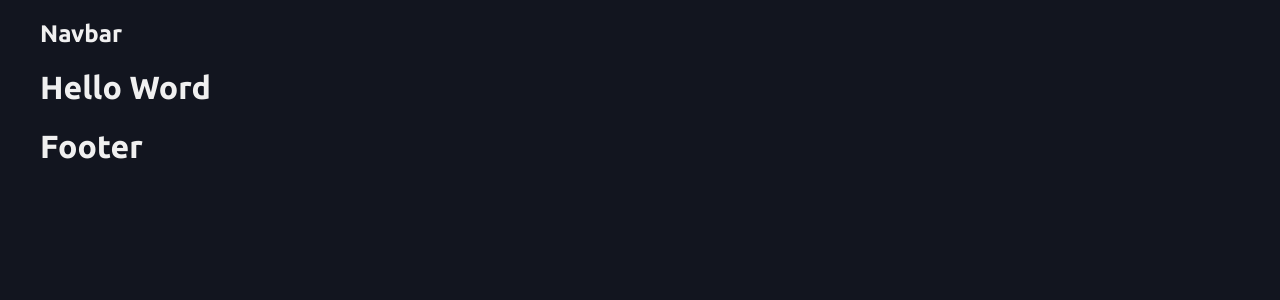
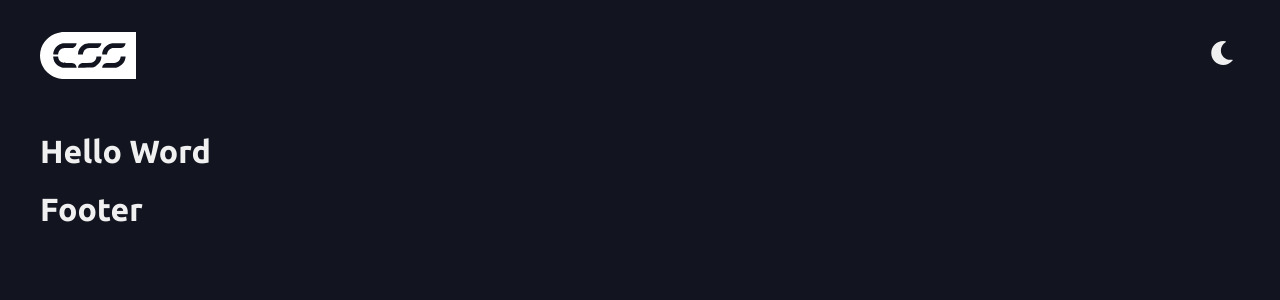
Before and after one commit to DevMiguell/my-blog, a Next.js app: page / in a window 1280 px wide. Shown: the top 300 px of the page. Built offline with nearby package versions, Linux system fonts and the light colour scheme.

Commit message:
feat: IconButton and finish NavBar Composition

```diff
--- a/package.json
+++ b/package.json
@@ -11,11 +11,13 @@
     "next": "12.0.8",
     "react": "17.0.2",
     "react-dom": "17.0.2",
+    "react-icons": "^4.3.1",
     "styled-components": "^5.3.3"
   },
   "devDependencies": {
     "@types/node": "17.0.8",
     "@types/react": "17.0.38",
+    "@types/react-icons": "^3.0.0",
     "@types/styled-components": "^5.1.20",
     "eslint": "8.6.0",
     "eslint-config-next": "12.0.8",
--- a/src/components/@App/Container/index.tsx
+++ b/src/components/@App/Container/index.tsx
@@ -1,7 +1,7 @@
 import { ReactNode } from "react";
 
-import { Wrapper } from "./styled";
+import { WrapperContainer } from "./styled";
 
 export default function Container(props: { children: ReactNode }) {
-  return <Wrapper>{props.children}</Wrapper>;
+  return <WrapperContainer>{props.children}</WrapperContainer>;
 }
--- a/src/components/@App/Container/styled.ts
+++ b/src/components/@App/Container/styled.ts
@@ -1,6 +1,7 @@
 import styled from "styled-components";
 
-export const Wrapper = styled.div`
+export const WrapperContainer = styled.div`
   margin: 0 auto;
   max-width: 1200px;
+  padding: 0 1rem;
 `;
--- /dev/null
+++ b/src/components/@App/IconButton/index.tsx
@@ -0,0 +1,13 @@
+import { ReactNode } from "react";
+import { WrapperIconButton } from "./styled";
+
+export default function IconButton(props: {
+  children: ReactNode;
+  onClick: () => void;
+}) {
+  return (
+    <WrapperIconButton onClick={props.onClick}>
+      {props.children}
+    </WrapperIconButton>
+  );
+}
--- /dev/null
+++ b/src/components/@App/IconButton/styled.ts
@@ -0,0 +1,15 @@
+import styled from "styled-components";
+
+export const WrapperIconButton = styled.button`
+  font-size: 1.5rem;
+  background: none;
+  color: ${({ theme }) => theme.colors.text};
+  border: none;
+  cursor: pointer;
+  outline: none;
+  transition: all 0.2s;
+
+  &:hover {
+    color: ${({ theme }) => theme.colors.primary};
+  }
+`;
--- /dev/null
+++ b/src/components/@App/Logo/index.tsx
@@ -0,0 +1,9 @@
+import styled from "styled-components";
+
+export default function Logo() {
+  return <Image src="/assets/logo.svg" alt="Imagem escrita CSS" />;
+}
+
+const Image = styled.img`
+  width: 6rem;
+`;
--- a/src/components/Layout/NavBar/index.tsx
+++ b/src/components/Layout/NavBar/index.tsx
@@ -1,7 +1,20 @@
+import IconButton from "../../@App/IconButton";
+import Logo from "../../@App/Logo";
+import { WrapperNavBar } from "./styled";
+import { FaMoon } from "react-icons/fa";
+
 export default function NavBar() {
   return (
-    <nav>
-      <h1>Navbar</h1>
-    </nav>
+    <WrapperNavBar>
+      <Logo />
+
+      <IconButton
+        onClick={() => {
+          console.log("clickou");
+        }}
+      >
+        <FaMoon />
+      </IconButton>
+    </WrapperNavBar>
   );
 }
--- /dev/null
+++ b/src/components/Layout/NavBar/styled.ts
@@ -0,0 +1,8 @@
+import styled from "styled-components";
+
+export const WrapperNavBar = styled.nav`
+  display: flex;
+  justify-content: space-between;
+  align-items: center;
+  padding: 2rem 0px;
+`;
```
Also changed, not shown: 1 other file (tests, documents, lock files or other folders).
